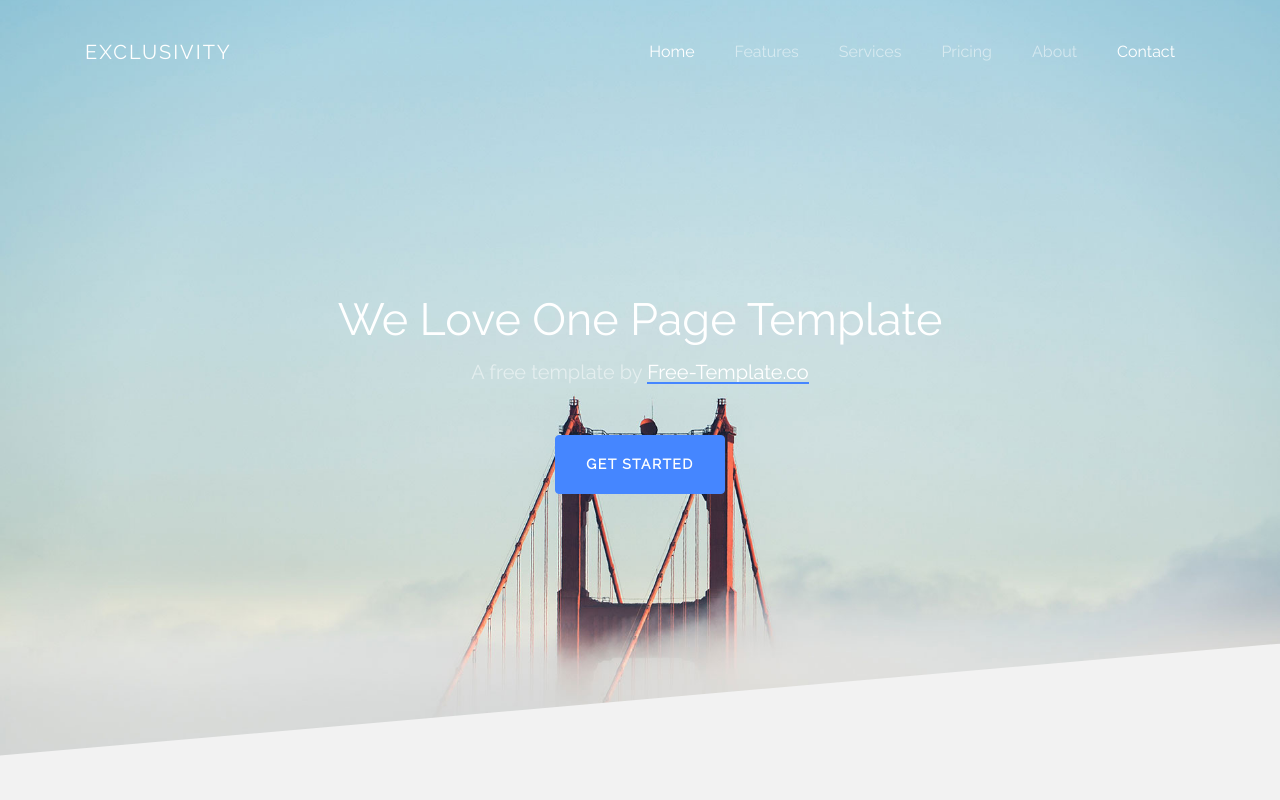
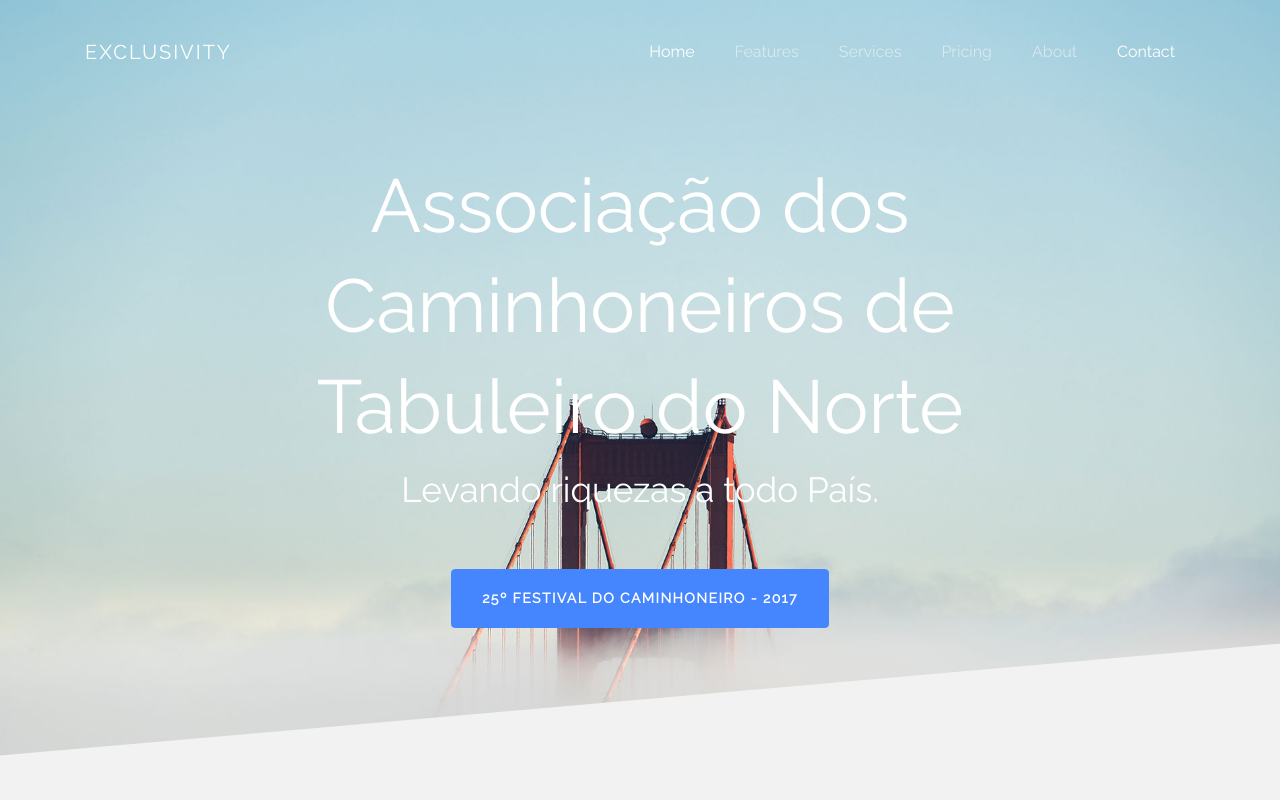
Before and after one commit to Odilio/acatan, a plain HTML site: page index.html in a window 1280 px wide. Shown: the top 800 px of the page. Drawn offline with Linux system fonts and the light colour scheme; some packages are replaced by stand-ins of ours; no server answers; files whose address does not match are found by name.

Commit message:
Correção no texto

```diff
--- a/css/style.css
+++ b/css/style.css
@@ -134,15 +134,18 @@ h1, h2, h3, h4, h5,
 .ftco-cover {
   background-position: center center; }
   .ftco-cover .ftco-heading {
-    font-size: 45px;
+    font-size: 75px;
     line-height: 1.34;
     color: #fff; }
     @media screen and (max-width: 768px) {
       .ftco-cover .ftco-heading {
+        word-break: break-word;
+        word-wrap: break-word;
         font-size: 37px;
         line-height: 1.3; } }
   .ftco-cover .ftco-subheading, .ftco-cover p {
-    color: rgba(255, 255, 255, 0.5); }
+    font-size: 35px;
+    color: white; }
   @media screen and (max-width: 768px) {
     .ftco-cover .btn {
       width: 100% !important;
--- a/index.html
+++ b/index.html
@@ -49,9 +49,9 @@
       <div class="container">
         <div class="row align-items-center justify-content-center text-center ftco-vh-100">
           <div class="col-md-10">
-            <h1 class="ftco-heading ftco-animate">We Love One Page Template</h1>
-            <h2 class="h5 ftco-subheading mb-5 ftco-animate">A free template by <a href="#">Free-Template.co</a></h2>
-            <p><a href="https://free-template.co/" target="_blank" class="btn btn-primary ftco-animate">Get Started</a></p>
+            <h1 class="ftco-heading ftco-animate">Associação dos Caminhoneiros de Tabuleiro do Norte</h1>
+            <h2 class="h5 ftco-subheading mb-5 ftco-animate">Levando riquezas a todo País.</h2>
+            <p><a href="https://free-template.co/" target="_blank" class="btn btn-primary ftco-animate">25º Festival do Caminhoneiro - 2017</a></p>
           </div>
         </div>
       </div>
--- a/js/main.js
+++ b/js/main.js
@@ -164,6 +164,4 @@ $(document).ready(function($) {
 	OnePageNav();
 
 
-	alert('teste');
-
 });
```
Also changed, not shown: images/31-1400x670.jpg (added), images/acatan-festa-2017-1-1400x652.jpg (added), images/logo-aprovada-acatan-corel17-1400x1261.png (added).
